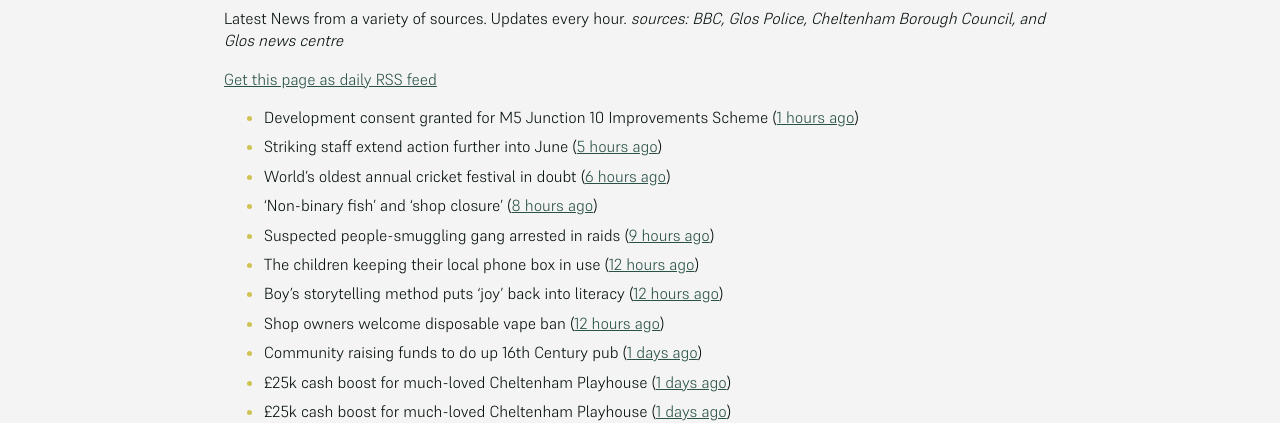
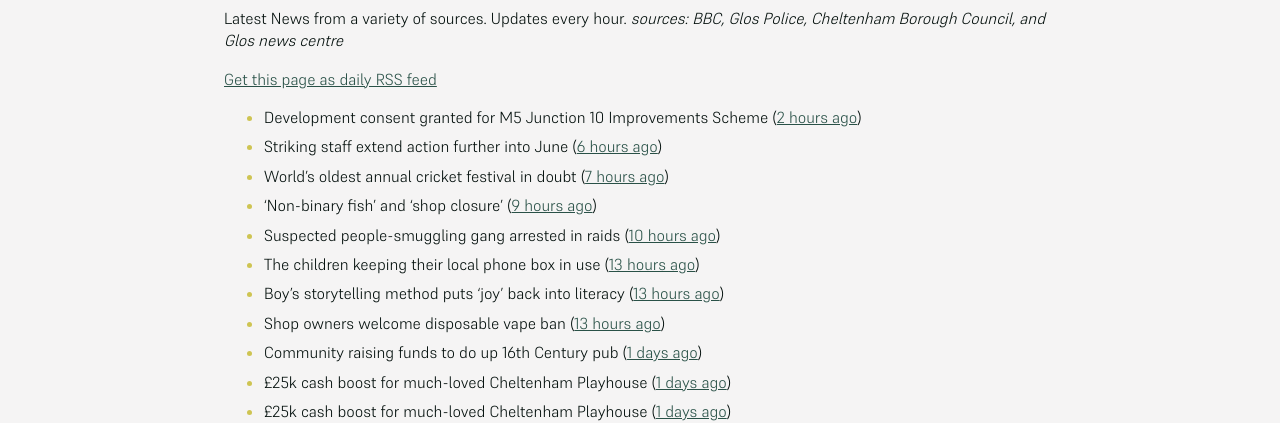
Before and after one commit to mat-0/cheltenham-open-data, a Jekyll site: the page built from _pages/news.md, in a window 1280 px wide. Shown: the part 266-689 px from the top of the page. Built offline with Jekyll 4.4.1, drawn with Linux system fonts in a browser that asks for light colours.

Commit message:
Updated 2025-06-04 18:58:30

```diff
--- a/_pages/news.md
+++ b/_pages/news.md
@@ -12,14 +12,14 @@ _sources: BBC, Glos Police, Cheltenham Borough Council, and Glos news centre_
 [Get this page as daily RSS feed](/daily.rss)
 
 <!-- news_marker starts -->
-- Development consent granted for M5 Junction 10 Improvements Scheme ([1 hours ago](https://gloucesternewscentre.co.uk/development-consent-granted-for-m5-junction-10-improvements-scheme/))
-- Striking staff extend action further into June ([5 hours ago](https://www.bbc.com/news/articles/cz9y0dnl0k3o))
-- World's oldest annual cricket festival in doubt ([6 hours ago](https://www.bbc.com/news/articles/cvgvlx1ve79o))
-- 'Non-binary fish' and 'shop closure' ([8 hours ago](https://www.bbc.com/news/articles/c787lp1npgjo))
-- Suspected people-smuggling gang arrested in raids ([9 hours ago](https://www.bbc.com/news/articles/cx2j67x49pwo))
-- The children keeping their local phone box in use ([12 hours ago](https://www.bbc.com/news/articles/c1dekpd164no))
-- Boy's storytelling method puts 'joy' back into literacy ([12 hours ago](https://www.bbc.com/news/articles/c6268ykxkdno))
-- Shop owners welcome disposable vape ban ([12 hours ago](https://www.bbc.com/news/articles/cgle5pgy4lgo))
+- Development consent granted for M5 Junction 10 Improvements Scheme ([2 hours ago](https://gloucesternewscentre.co.uk/development-consent-granted-for-m5-junction-10-improvements-scheme/))
+- Striking staff extend action further into June ([6 hours ago](https://www.bbc.com/news/articles/cz9y0dnl0k3o))
+- World's oldest annual cricket festival in doubt ([7 hours ago](https://www.bbc.com/news/articles/cvgvlx1ve79o))
+- 'Non-binary fish' and 'shop closure' ([9 hours ago](https://www.bbc.com/news/articles/c787lp1npgjo))
+- Suspected people-smuggling gang arrested in raids ([10 hours ago](https://www.bbc.com/news/articles/cx2j67x49pwo))
+- The children keeping their local phone box in use ([13 hours ago](https://www.bbc.com/news/articles/c1dekpd164no))
+- Boy's storytelling method puts 'joy' back into literacy ([13 hours ago](https://www.bbc.com/news/articles/c6268ykxkdno))
+- Shop owners welcome disposable vape ban ([13 hours ago](https://www.bbc.com/news/articles/cgle5pgy4lgo))
 - Community raising funds to do up 16th Century pub ([1 days ago](https://www.bbc.com/news/articles/c1kvgy4p4nwo))
 - £25k cash boost for much-loved Cheltenham Playhouse ([1 days ago](https://gloucesternewscentre.co.uk/25k-cash-boost-for-much-loved-cheltenham-playhouse/))
 - £25k cash boost for much-loved Cheltenham Playhouse ([1 days ago](https://www.cheltenham.gov.uk/news/article/3017/25k_cash_boost_for_much-loved_cheltenham_playhouse))
```
Also changed, not shown: _data/flood.json (+4 -4 lines), _pages/fix-my-street.md (+1 -1 lines), index.md (+5 -5 lines).
